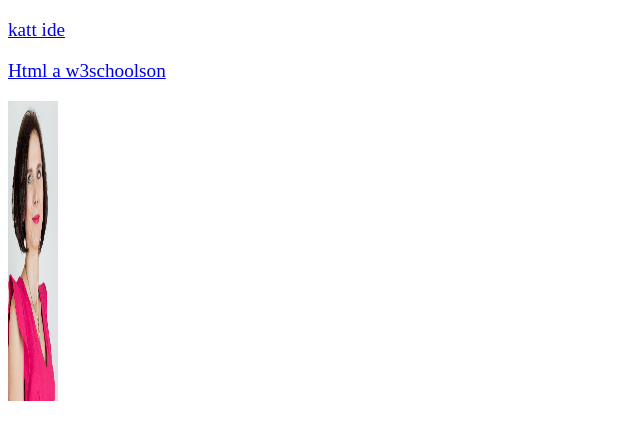
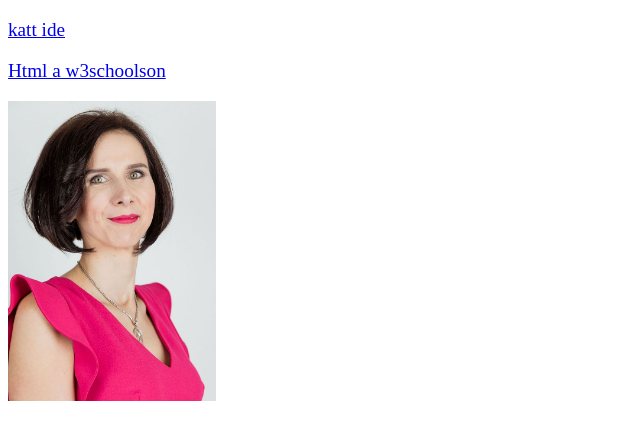
Before and after one commit to szmoni/szmoni.github.io, a plain HTML site: page index.html in a window 1280 px wide. Shown: the part 61-500 px from the top of the page, without its empty margins (0-640 px from the left). Drawn offline with Linux system fonts and the light colour scheme.

Commit message:
Picture height test2.

```diff
--- a/index.html
+++ b/index.html
@@ -13,7 +13,7 @@
     <p><a href="mine.html">katt ide</a></p>
     <p><a href="https://www.w3schools.com/html/html_intro.asp">Html a w3schoolson</a></p>
     <p><a target="blank" href="mine.html">
-            <img src="img\Mónika.jpg" alt="önarckép" width="50">
+            <img src="img\Mónika.jpg" alt="önarckép">
         </a></p>
 </body>
 
```
